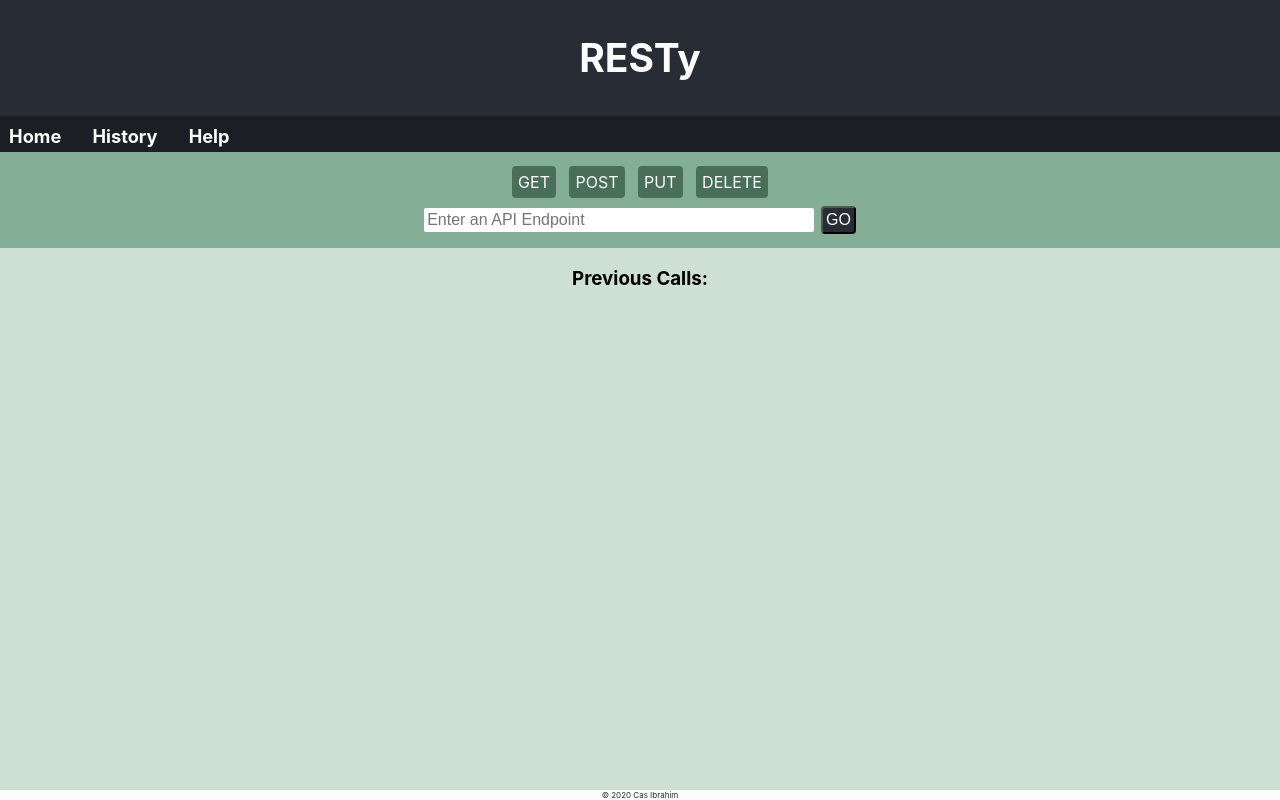
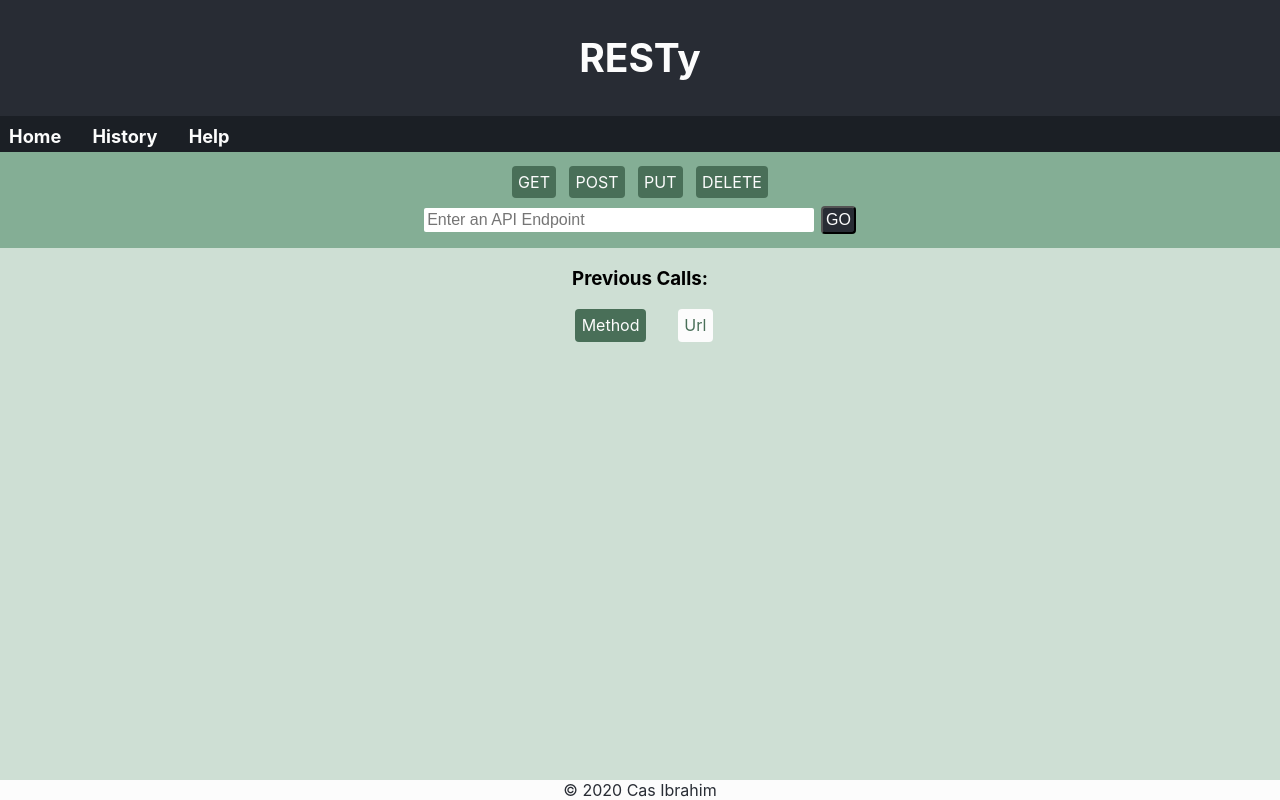
Before and after one commit to Ibrahim-401-Advanced-Javascript/resty2.0, a React (Create React App) app: page /history in a window 1280 px wide. Built offline with nearby package versions, Linux system fonts and the light colour scheme.

Commit message:
removed old code, began converting main from a functional component to a class component

```diff
--- a/src/App.css
+++ b/src/App.css
@@ -2,14 +2,10 @@
 
 .App {
   /* font-family: 'Lato', sans-serif; */
-  text-align: center;
   background-color: #282c34;
-  /* width: 100%; */
-  /* display: grid;
-
-  grid-template-columns: 100%; */
 
   display: flex;
   flex-direction: column;
   min-height: 100vh;
+  text-align: center;
 }
--- a/src/App.js
+++ b/src/App.js
@@ -73,13 +73,13 @@ class App extends React.Component {
       <div className="App">
         <BrowserRouter>
 
-        <Header />
-        <Form request={this.state.request} popCall={this.listCall} popList={this.listChar}/>
-        <Main />
-        {/* <History handleCall={this.listCall} request={this.state.request}/> */}
-        {/* <Results method={this.state.method} url={this.state.url} count={this.state.count} results={this.state.results} headers={this.state.headers}/> */}
+          <Header />
+          <Form request={this.state.request} popCall={this.listCall} popList={this.listChar}/>
+          <Main />
+          {/* <History handleCall={this.listCall} request={this.state.request}/> */}
+          {/* <Results method={this.state.method} url={this.state.url} count={this.state.count} results={this.state.results} headers={this.state.headers}/> */}
+          <Footer />
 
-        <Footer />
         </BrowserRouter>
       </div>
     );
--- a/src/components/Footer/Footer.scss
+++ b/src/components/Footer/Footer.scss
@@ -1,7 +1,7 @@
 .Footer-section {
   background-color: #FCFCFC;
-  font-size: 0.5em;;
   color: #282c34;
+  font-size: 1em;
 
   display: flex;
   flex-direction: column;
--- a/src/components/History/History.js
+++ b/src/components/History/History.js
@@ -2,30 +2,14 @@ import React from 'react';
 import './History.scss';
 
 const History = (props) => {
-
-  const request = props.request || {};
-
-  // function loadRequest(request) {
-  //   props.handleCall(request);
-  // }
-
 
   return (
     <section className="History">
       <h3 id="calls-header">Previous Calls:</h3>
 
       <ul id="history-list">
-        {
-          Object.keys(request).map(key =>
-            <li key={key}>
-              <span className={`method ${props.request[key].method}`}>{props.request[key].method}</span>
-          <span className="url">{props.request[key].url}</span>
-              {/* <button className="url" onClick={()=> loadRequest(props.request[key])}>{props.request[key].url}</button> */}
-            </li>,
-          )
-        }
-        {/* <li>{props.method}</li>
-        <li>{props.url}</li> */}
+        <li id="method">Method</li>
+        <li id="url">Url</li>
       </ul>
 
     </section>
--- a/src/components/History/History.scss
+++ b/src/components/History/History.scss
@@ -1,3 +1,23 @@
 .History {
   background-color: #CEDFD4;
 }
+
+#history-list {
+  list-style-type: none;
+}
+
+#method {
+  background-color: #496F58;
+  color: #FCFCFC;
+  border-radius: 4px;
+  margin-right: 2em;
+  padding: 0.4em;
+}
+
+#url {
+  background-color: #FCFCFC;
+  color: #496F58;
+  border-radius: 4px;
+  margin-right: 2em;
+  padding: 0.4em;
+}
--- a/src/components/Main/Help.js
+++ b/src/components/Main/Help.js
@@ -3,7 +3,7 @@ import React from 'react'
 function Help() {
   return (
     <section className="Help">
-    <h2>Help Sample Content</h2>
+    <h3>Help Sample Content</h3>
   </section>
   )
 }
--- a/src/components/Main/Main.js
+++ b/src/components/Main/Main.js
@@ -1,28 +1,48 @@
 import React from 'react';
-import './Main.scss';
-
 import { Route, Switch } from 'react-router-dom';
 
-// import Home from './Home.js';
+import './Main.scss';
+import '../../App.js'
 import History from '../History/History.js';
-import '../../App.js'
 import Results from '../Results/Results.js';
-// import Test from './Test.js';
 import Help from './Help.js';
 
-function Main() {
+class Main extends React.Component {
+
+  constructor(props) {
+    super(props);
+    this.state = {
+      method: '',
+      url: '',
+      count: 0,
+      headers: {},
+      results: [],
+      request: {},
+      history: {},
+    }
+  }
+
+  listCall = (method, url) => {
+
+    let request = {
+      method, url
+    }
+
+    this.setState({ request })
+
+  }
+
+  render() {
     return (
       <main className="Main">
         <Switch>
 
           <Route exact path="/">
-          <Results />
-          {/* <Home /> */}
+            <Results method={this.state.method} url={this.state.url} count={this.state.count} results={this.state.results} headers={this.state.headers}/>
           </Route>
 
           <Route exact path="/history">
-          <History />
-          {/* <Test /> */}
+            <History handleCall={this.listCall} request={this.state.request}/>
           </Route>
 
           <Route exact path="/help">
@@ -33,5 +53,6 @@ function Main() {
       </main>
     )
   }
+}
 
 export default Main;
```
Also changed, not shown: src/components/Main/Home.js (deleted, +0 -11 lines), src/components/Main/Test.js (deleted, +0 -11 lines). Lines whose indentation alone changed are shown as unchanged.
